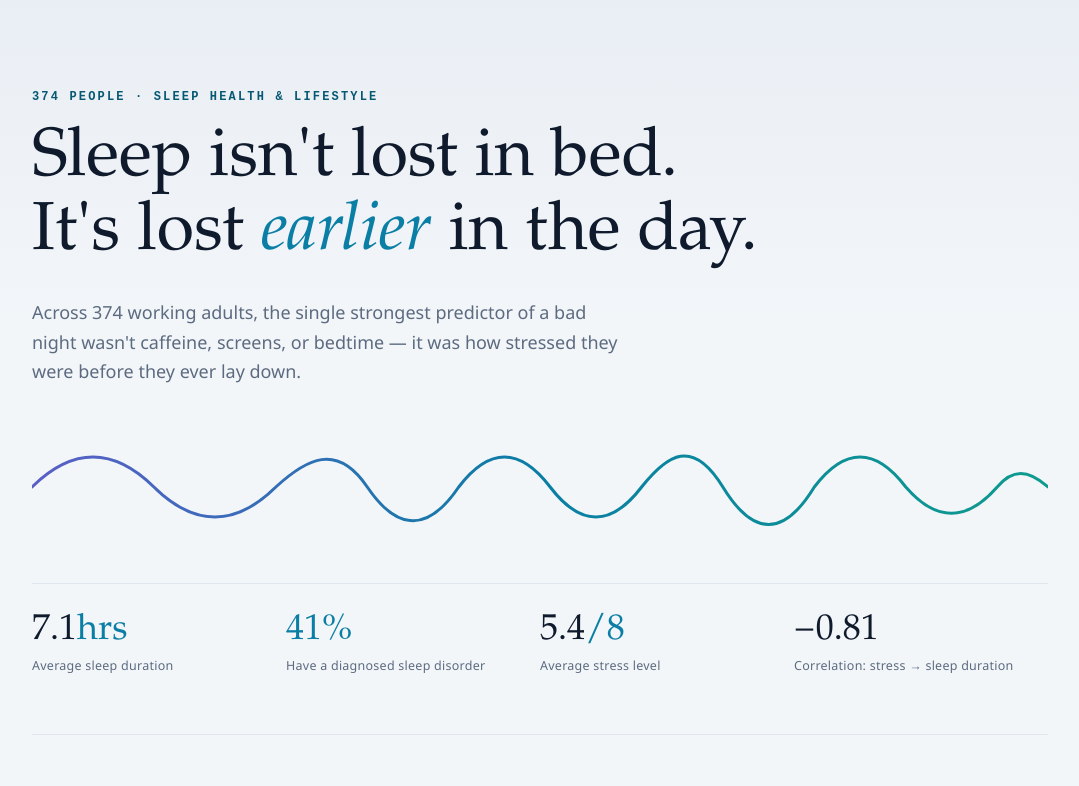
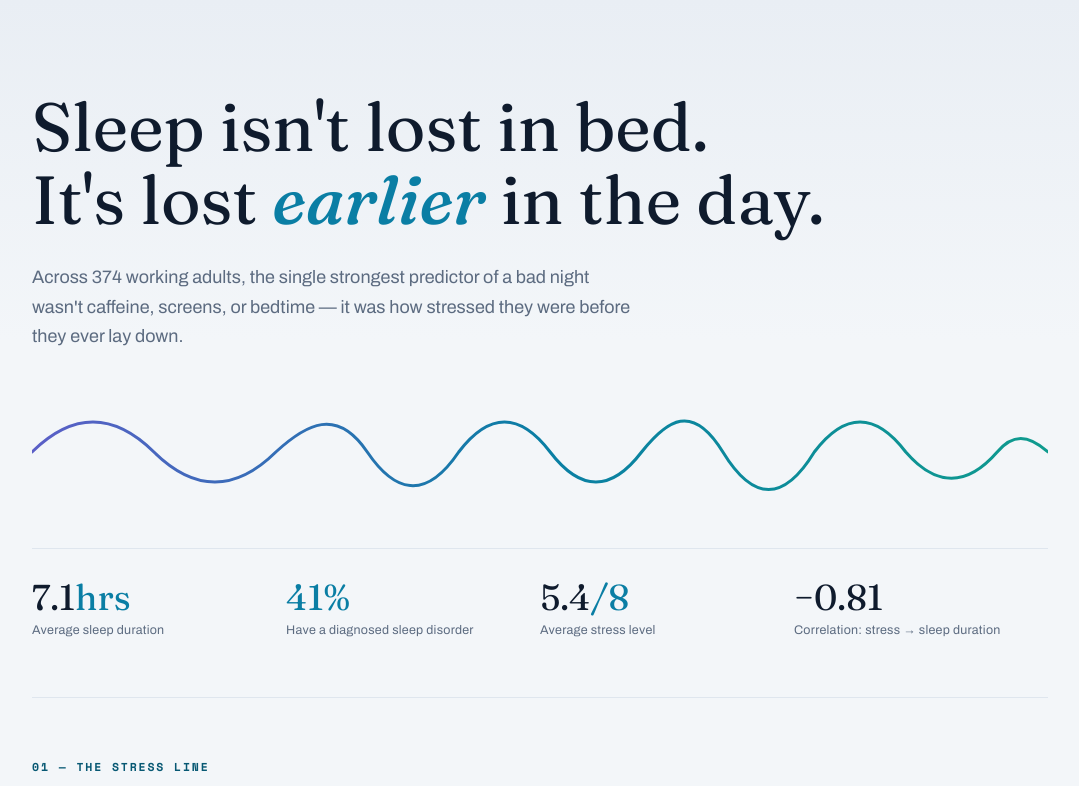
Before and after one commit to danasalama48-droid/SLEEP-HEALTH-LIFESTYLE, a plain HTML site: page index.html in a window 1280 px wide. Shown: the top 786 px of the page, without its empty margins (100-1179 px from the left). Drawn offline with nearby package versions, Linux system fonts and the light colour scheme.

Commit message:
Update index.html

```diff
--- a/index.html
+++ b/index.html
@@ -4,6 +4,9 @@
 <meta charset="UTF-8">
 <title>The Shape of Sleep</title>
 <script src="https://cdnjs.cloudflare.com/ajax/libs/Chart.js/4.4.1/chart.umd.min.js"></script>
+<link rel="preconnect" href="https://fonts.googleapis.com">
+<link rel="preconnect" href="https://fonts.gstatic.com" crossorigin>
+<link href="https://fonts.googleapis.com/css2?family=Fraunces:ital,opsz,wght@0,9..144,400;0,9..144,500;1,9..144,500&family=Archivo:wght@400;500;600;700&family=Space+Mono:wght@400;700&display=swap" rel="stylesheet">
 <style>
   :root{
     --bg:#f3f6f9;
@@ -18,9 +21,9 @@
     --blue:#2f6fed;        /* apnea */
     --teal:#0f9b8e;        /* none / healthy */
     --grid:#e3e9f0;
-    --serif: 'Iowan Old Style','Palatino Linotype',Palatino,Georgia,serif;
-    --sans: 'Avenir Next','Segoe UI',Helvetica,Arial,sans-serif;
-    --mono: 'IBM Plex Mono','SF Mono','Courier New',monospace;
+    --serif: 'Fraunces', 'Iowan Old Style', Georgia, serif;
+    --sans: 'Archivo', 'Segoe UI', Helvetica, Arial, sans-serif;
+    --mono: 'Space Mono', 'SF Mono', 'Courier New', monospace;
   }
   *{box-sizing:border-box;}
   html,body{margin:0;padding:0;background:var(--bg);color:var(--ink);font-family:var(--sans);}
@@ -113,7 +116,6 @@
 
   <!-- HERO -->
   <div class="hero">
-    <div class="eyebrow">374 people · sleep health &amp; lifestyle</div>
     <h1>Sleep isn't lost in bed.<br>It's lost <em>earlier</em> in the day.</h1>
     <p class="sub">Across 374 working adults, the single strongest predictor of a bad night wasn't caffeine, screens, or bedtime — it was how stressed they were before they ever lay down.</p>
 
```
